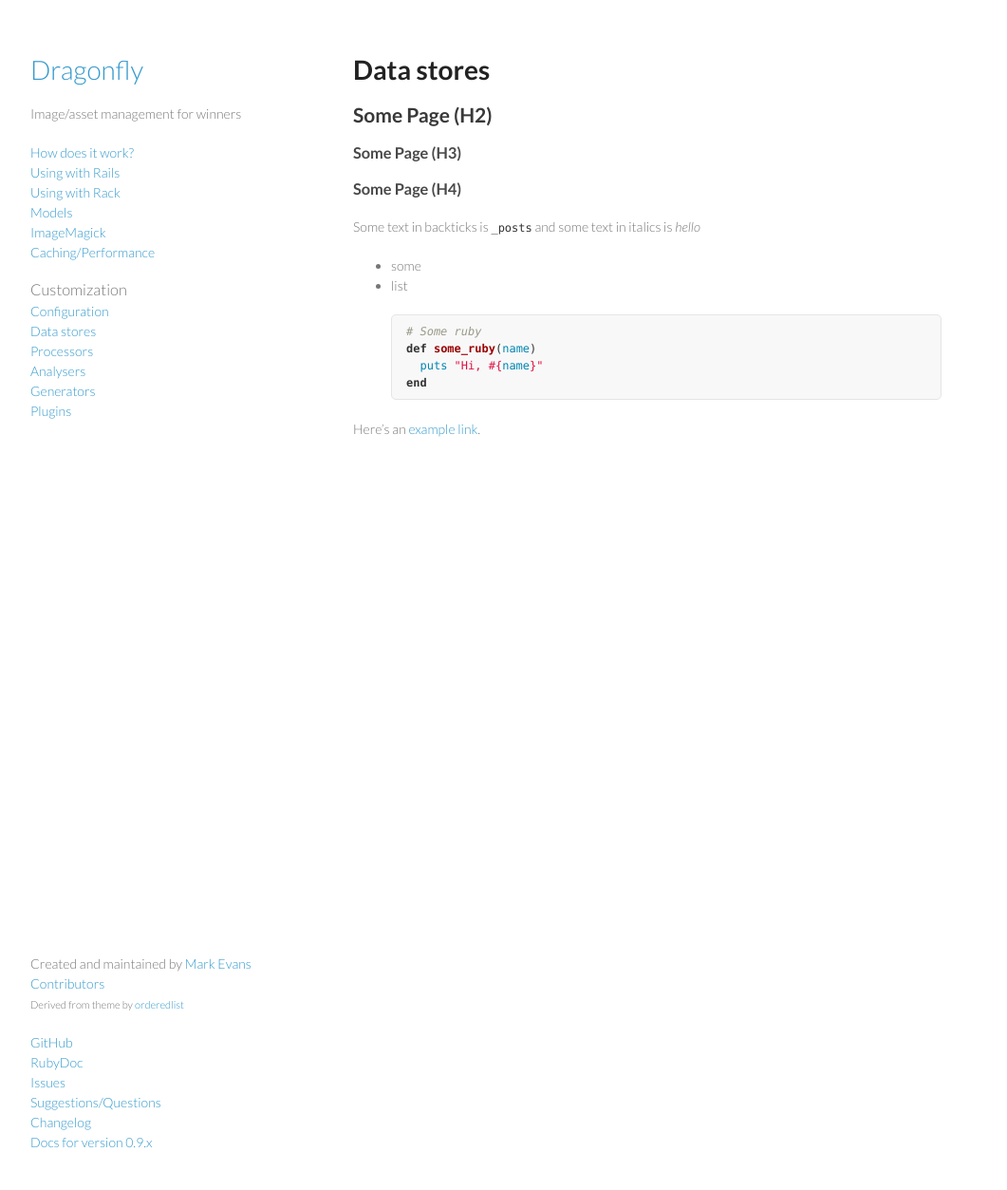
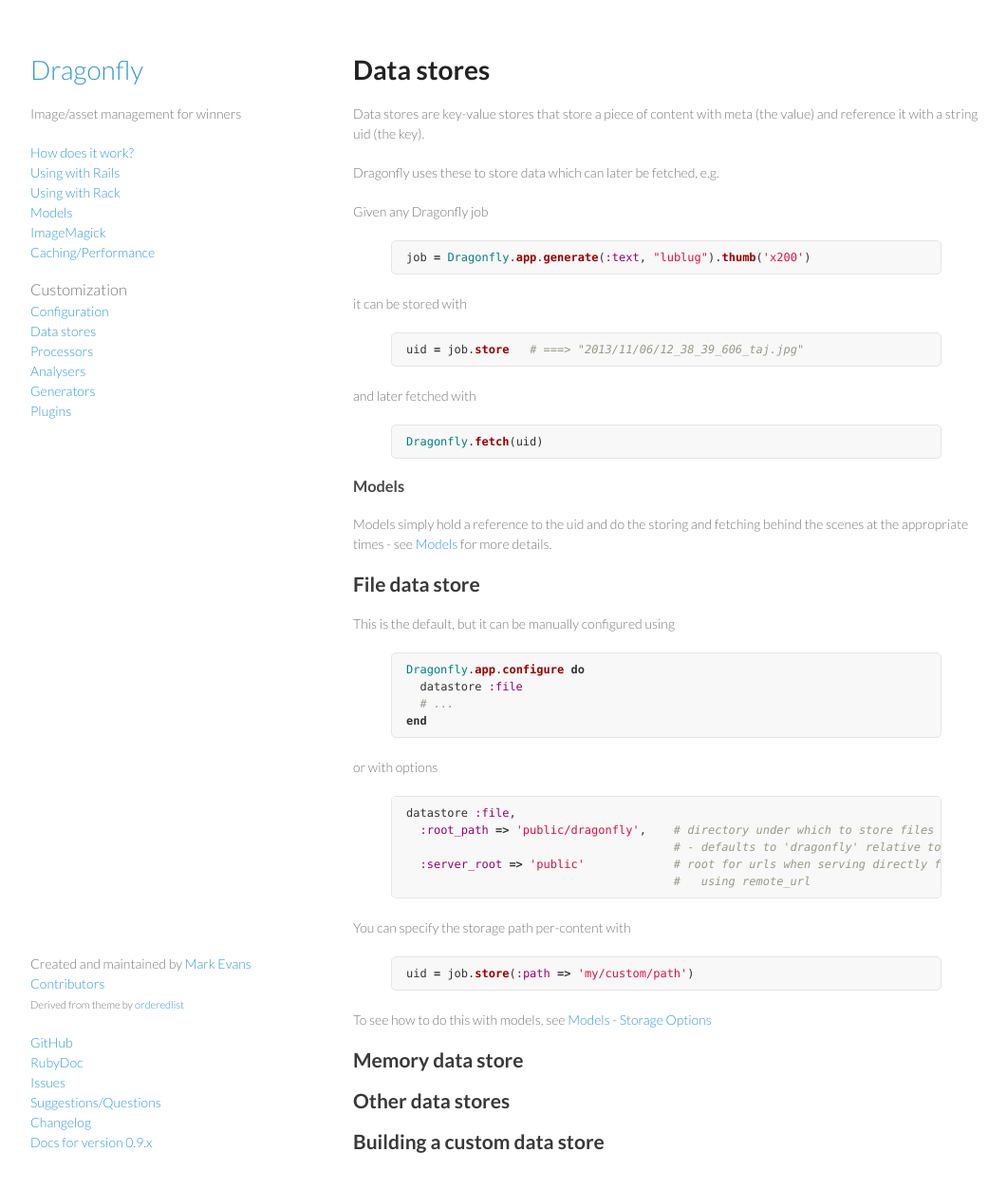
Before and after one commit to brendon/dragonfly-docs, a Jekyll site: the page built from _posts/0000-02-02-data-stores.md, in a window 1280 px wide and 1283 px high. Shown: the top 1253 px of the window at 95% size, without its empty margins (108-1169 px from the left). Built offline with Jekyll 4.4.1, drawn with Linux system fonts in a browser that asks for light colours; Markdown is read by kramdown in place of the engine named in the settings.

Commit message:
File data store doc

```diff
--- a/_posts/0000-02-02-data-stores.md
+++ b/_posts/0000-02-02-data-stores.md
@@ -5,22 +5,53 @@ tag: customization
 ---
 
 # Data stores
-## Some Page (H2)
-### Some Page (H3)
-### Some Page (H4)
+Data stores are key-value stores that store a piece of content with meta (the value) and reference it with a string uid (the key).
 
-Some text in backticks is `_posts` and some text in italics is _hello_
+Dragonfly uses these to store data which can later be fetched, e.g.
 
-- some
-- list
+Given any Dragonfly job
+{% highlight ruby %}
+job = Dragonfly.app.generate(:text, "lublug").thumb('x200')
+{% endhighlight %}
 
+it can be stored with
 {% highlight ruby %}
-# Some ruby
-def some_ruby(name)
-  puts "Hi, #{name}"
+uid = job.store   # ===> "2013/11/06/12_38_39_606_taj.jpg"
+{% endhighlight %}
+
+and later fetched with
+{% highlight ruby %}
+Dragonfly.fetch(uid)
+{% endhighlight %}
+
+### Models
+Models simply hold a reference to the uid and do the storing and fetching behind the scenes at the appropriate times - see [Models]({% post_url 0000-01-04-models %}) for more details.
+
+## File data store
+This is the default, but it can be manually configured using
+{% highlight ruby %}
+Dragonfly.app.configure do
+  datastore :file
+  # ...
 end
 {% endhighlight %}
 
-Here's an [example link][link].
+or with options
+{% highlight ruby %}
+datastore :file,
+  :root_path => 'public/dragonfly',    # directory under which to store files
+                                       # - defaults to 'dragonfly' relative to current dir
+  :server_root => 'public'             # root for urls when serving directly from datastore
+                                       #   using remote_url
+{% endhighlight %}
 
-[link]:    http://example.com
+You can specify the storage path per-content with
+{% highlight ruby %}
+uid = job.store(:path => 'my/custom/path')
+{% endhighlight %}
+
+To see how to do this with models, see [Models - Storage Options]({% post_url 0000-01-04-models %}#storage-options)
+
+## Memory data store
+## Other data stores
+## Building a custom data store
```
Also changed, not shown: _posts/0000-01-04-models.md (+1 -2 lines).
